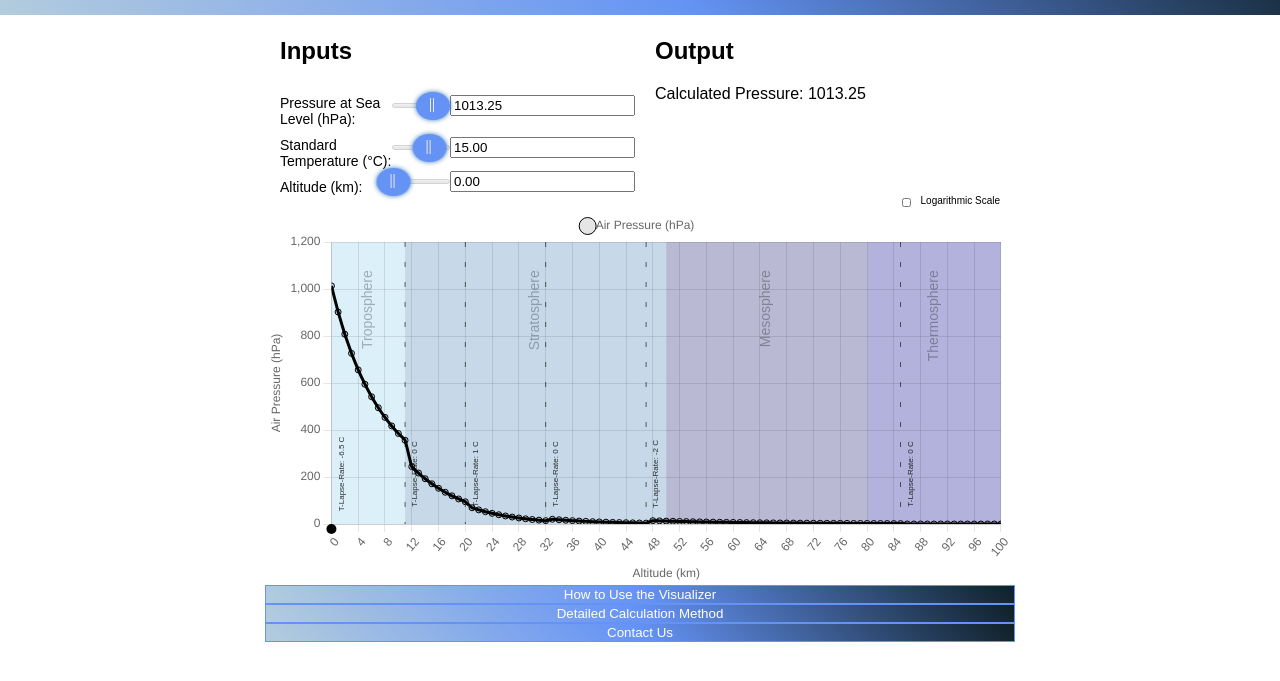
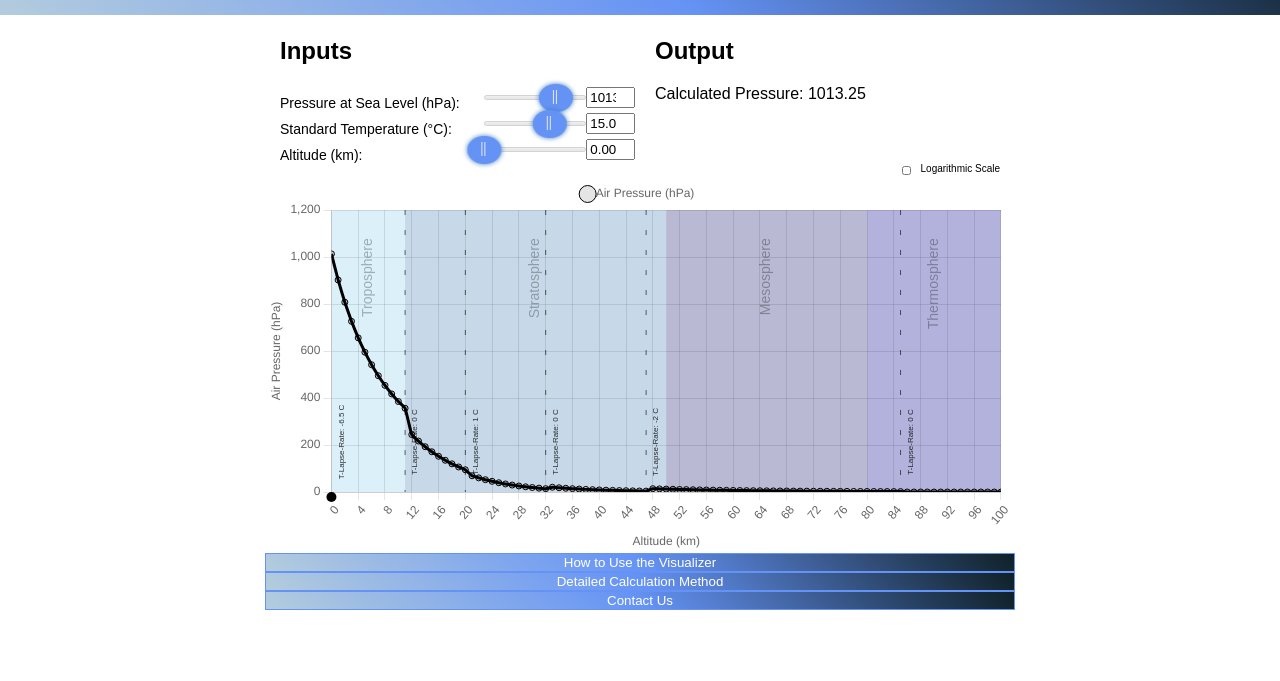
Before and after one commit to zartyblartfast/AtmosphericPressureVisualizer, a plain HTML site: page index.html in a window 1280 px wide. Shown: the part 103-784 px from the top of the page. Drawn offline with nearby package versions, Linux system fonts and the light colour scheme.

Commit message:
Update styles.css

```diff
--- a/styles.css
+++ b/styles.css
@@ -55,6 +55,11 @@ main {
 .input-section input[type="range"] {
   margin-left: 10px;
   margin-right: 10px;
+}
+
+.input-section input[type="number"] {
+  width: 20%;
+  max-width: 60px; /* Add this line, adjust the value as needed */
 }
 
 .input-section span {
```
